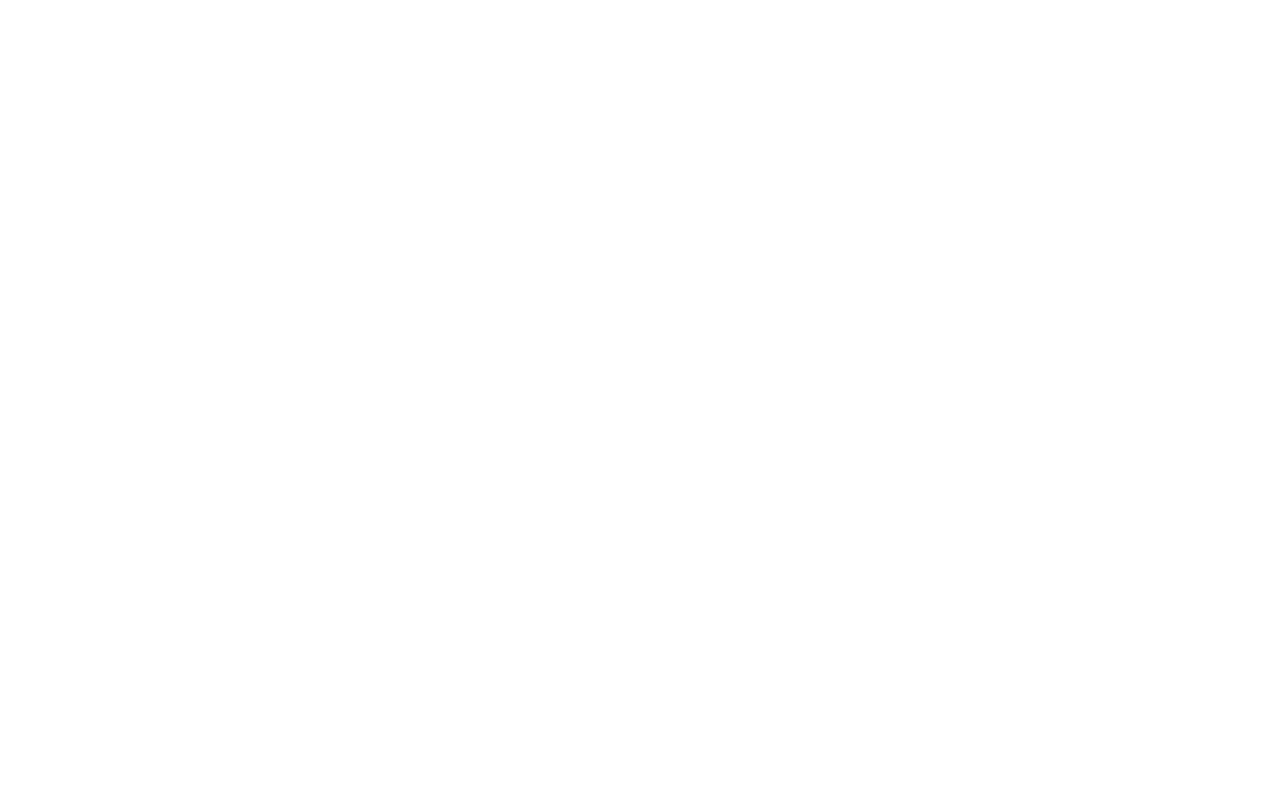
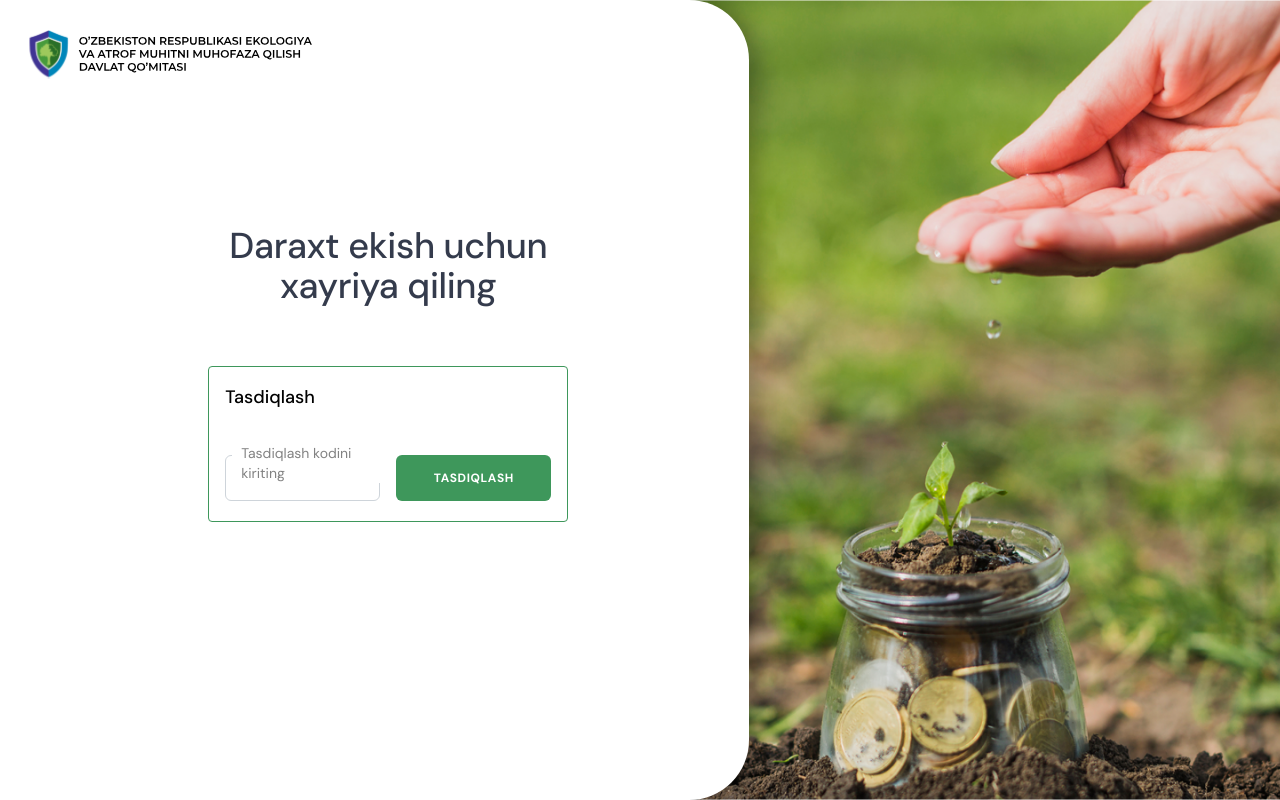
Before and after one commit to 7Davronbek/uz-ecology-app, a React (Create React App) app: page /#/donate-cart-confirm in a window 1280 px wide. Before the commit this address had no page. Built offline with nearby package versions, Linux system fonts and the light colour scheme.

Commit message:
uz-ecology-app

```diff
--- a/src/App.js
+++ b/src/App.js
@@ -9,6 +9,7 @@
 import Donate from './pages/Donate'
 import Payment from './pages/Payment'
 import CartInformation from './pages/CartInformation'
+import CartConfirm from './pages/CartConfirm'
 
 const App = () => {
     return (
@@ -25,6 +26,7 @@
                     <Route path='/donate' element={<Donate />} />
                     <Route path='/donate-payment' element={<Payment />} />
                     <Route path='/donate-cart' element={<CartInformation />} />
+                    <Route path='/donate-cart-confirm' element={<CartConfirm />} />
                 </Routes>
             </HashRouter>
         </>
--- /dev/null
+++ b/src/pages/CartConfirm.jsx
@@ -0,0 +1,39 @@
+import React from 'react'
+import DonateLayout from '../components/user/DonateLayout'
+
+const CartConfirm = () => {
+    return (
+        <div className='CartConfirm CartInformation'>
+            <DonateLayout>
+                <h1>Daraxt ekish uchun xayriya qiling </h1>
+
+                <div className="col-6">
+                    <div className="cards">
+
+                        <h3>Tasdiqlash</h3>
+
+                        <div className="d-flex align-items-center pt-5">
+
+
+                            <div className="inputWrap me-3 w-100">
+                                <input placeholder='******' type="number" id='cartNumber' className="form-control last" />
+                                <label htmlFor="cartNumber">Tasdiqlash kodini kiriting</label>
+                            </div>
+
+                            <div className="inputWrap w-100 ">
+                                <button className="btn myBtn w-100">Tasdiqlash</button>
+                            </div>
+
+                        </div>
+
+
+
+                    </div>
+                </div>
+
+            </DonateLayout>
+        </div>
+    )
+}
+
+export default CartConfirm
--- a/src/pages/CartInformation.jsx
+++ b/src/pages/CartInformation.jsx
@@ -29,7 +29,7 @@
 
                         </div>
 
-                        <button onClick={() => { nav('/', { replace: true }) }} className="btn myBtn w-100">Keyingisi</button>
+                        <button onClick={() => { nav('/donate-cart-confirm', { replace: true }) }} className="btn myBtn w-100">Keyingisi</button>
 
                     </div>
                 </div>
--- a/src/styles/main.scss
+++ b/src/styles/main.scss
@@ -1030,7 +1030,8 @@
                     box-shadow: none !important;
                 }
 
-                input, h6 {
+                input,
+                h6 {
                     font-family: 'DM Sans';
                     font-weight: 500;
                     font-size: 16px;
@@ -1103,7 +1104,7 @@
             background: #FFFFFF;
             border: 1px solid #3E975B;
             border-radius: 4px;
-            padding: 20px 16px ;
+            padding: 20px 16px;
             margin-bottom: 80px;
 
             .inputWrap {
@@ -1122,6 +1123,17 @@
                     left: 7px;
                     background: #fff;
                     padding: 0 9px;
+                }
+            }
+
+            .form-control {
+
+                &.last {
+                    padding: 10px;
+
+                    &~label {
+                        top: -12px;
+                    }
                 }
             }
 
```
